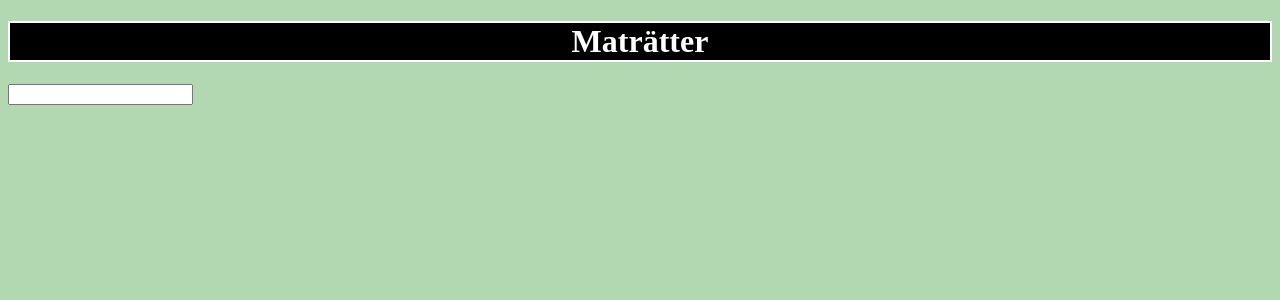
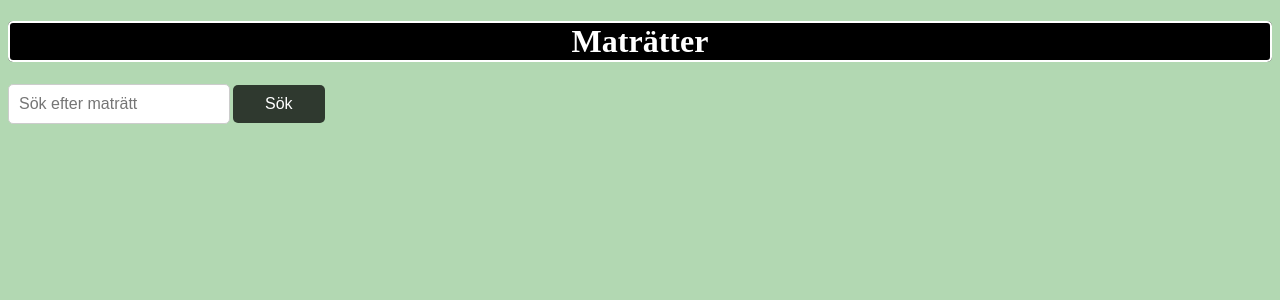
Before and after one commit to EmmaMargit/MatApp-React, a React (Vite) app: page / in a window 1280 px wide. Shown: the top 300 px of the page. Built offline with nearby package versions, Linux system fonts and the light colour scheme.

Commit message:
styling of the input and btn in inputField

```diff
--- a/src/App.jsx
+++ b/src/App.jsx
@@ -5,7 +5,6 @@ import './stylesheet/App.css';
 import './stylesheet/InputField.css';
 import './stylesheet/Header.module.css';
 import Header from './componets/boilerplats/Header'
-import SearchInput from './componets/InputField'
 import MainContent from './componets/boilerplats/MainContent'
 import ShowDetail from './componets/ShowDetail'
 import Footer from './componets/boilerplats/Footer'
--- a/src/componets/InputField.jsx
+++ b/src/componets/InputField.jsx
@@ -1,21 +1,26 @@
 // Koden för Input components som kommer kopplas till headern
-import { useState } from 'react';
+import { useState, useRef } from 'react';
 
-function InputField (){
+
+function InputField ({}){
     // Vill att 'food' ska vara tom så blir en tom sträng
-    const[food, setFood]=useState("")
-
-    // Funktionen för inputen när något händer 'trigged'
-    function handleChange() {
-        console.log('Change occured');
-    }
+    const[food, setFood] = useState("");
+    const searchInput = useRef()
 
     return (
         <div>
             <form>
-                {/* onChange är en attribut som utför en funktion när något händer med
-                inputen */}
-                <input onChange={handleChange} type="text" value="" />
+                {/* onChange är en attribut som utför en funktion när något händer med inputen */}
+                {/* Vi tar emot en händelse(event) och sätter dess värde till variabeln food. */}
+                <input
+                id= "searchInput"
+                type="text"
+                value={food}
+                ref={searchInput}
+                onChange={(e) => setFood(e.target.value)}
+                placeholder='Sök efter maträtt' />
+
+                <button id="search-btn" type='submit'>Sök</button>
             </form>
         </div>
     )
--- a/src/stylesheet/Header.module.css
+++ b/src/stylesheet/Header.module.css
@@ -1,8 +1,12 @@
 .header {
     background-color: black;
+    border-radius: 5px;
+    /* Denna kan man ha i en delad
+    med .h1_title så upprepar man inte koden */
 }
 .h1_title {
     color: white;
     text-align: center;
     border: 2px solid white;
+    border-radius: 5px;
 }
--- a/src/stylesheet/InputField.css
+++ b/src/stylesheet/InputField.css
@@ -0,0 +1,25 @@
+#searchInput {
+    width: 200px; /* Ange önskad bredd */
+    padding: 10px; /* Ange önskat inre mellanrum */
+    border: 1px solid #ccc; /* Ange ramstil och färg */
+    border-radius: 5px; /* Ange rundning på hörnen */
+    font-size: 16px; /* Ange textstorlek */
+    outline: none; /* Ta bort fokusramsen */
+}
+
+#searchInput:focus {
+    border-color: black; /* Ändra ramfärgen när input-fältet är i fokus */
+}
+
+#search-btn {
+    background-color: rgba(0, 0, 0, 0.734);
+    border: none;
+    border-radius: 5px;
+    color: white;
+    padding: 10px 32px;
+    margin: 0 3px;
+    text-align: center;
+    text-decoration: none;
+    display: inline-block;
+    font-size: 16px;
+}
```
